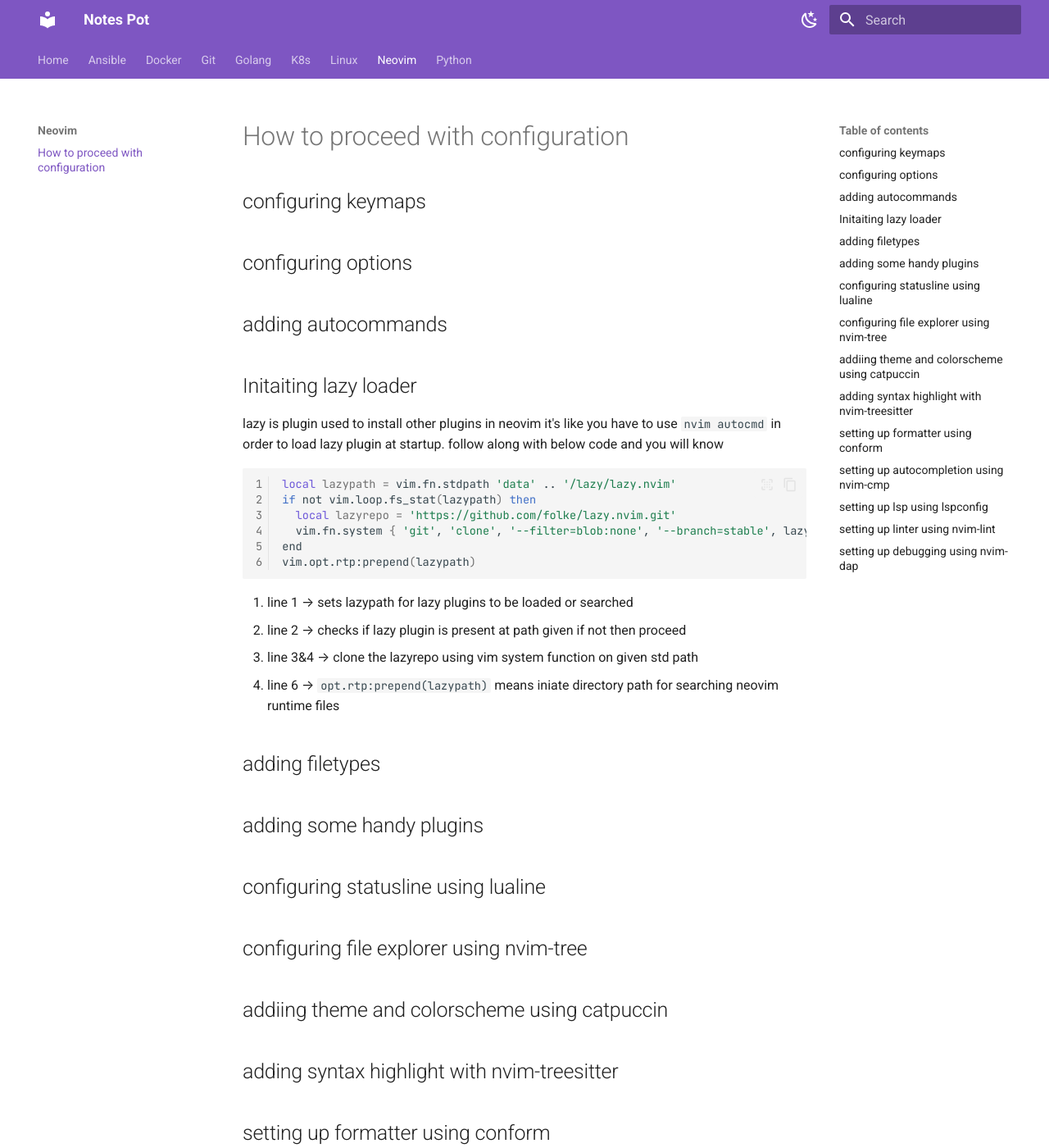
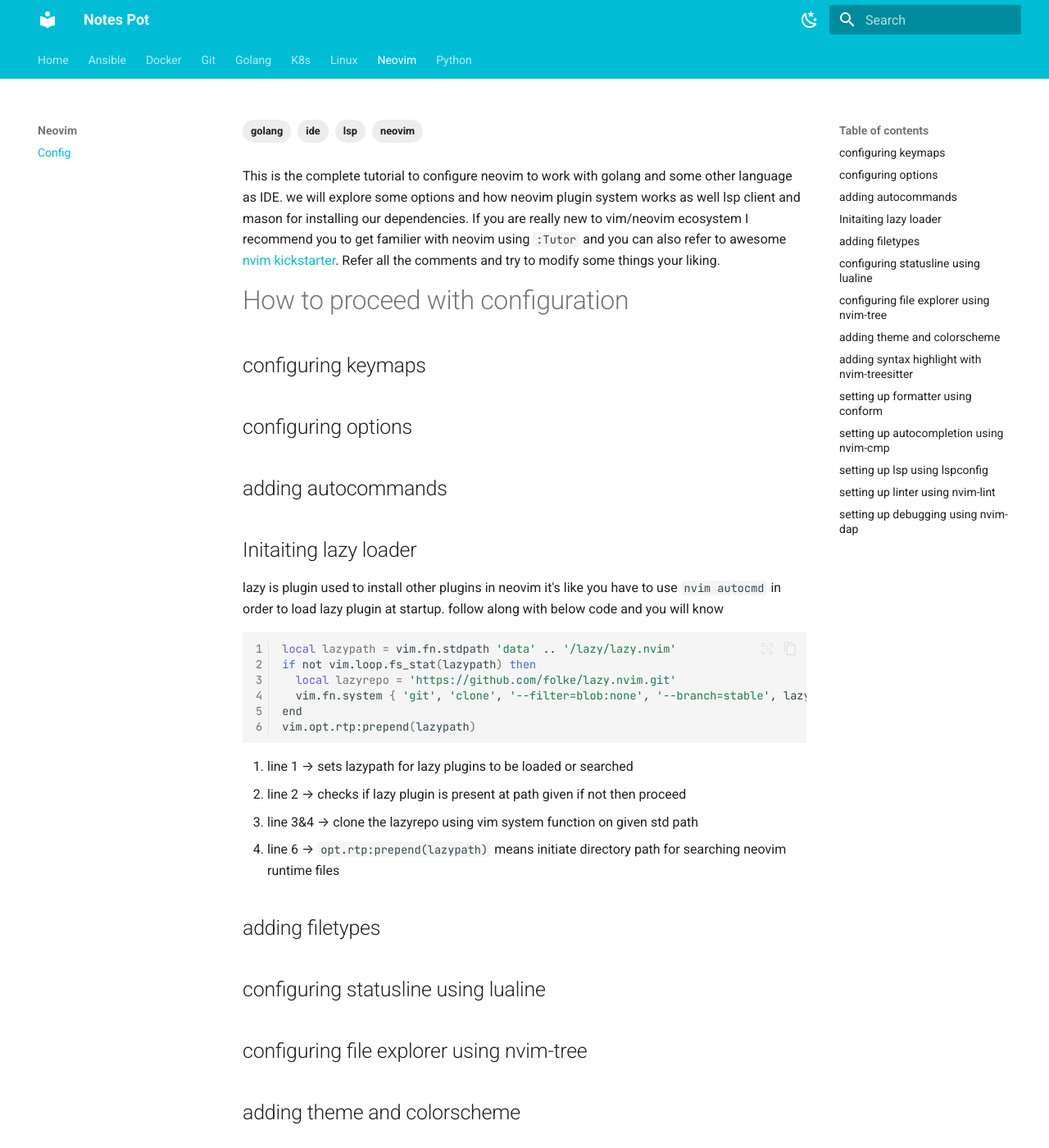
Before and after one commit to jayesh6297/knowledge-pot, an MkDocs documentation site: the page built from docs/Neovim/config.md, in a window 1280 px wide and 1400 px high. Shown: the whole window at 82% size. Built offline with MkDocs 1.6.1 and Material for MkDocs 9.7.7, drawn with Linux system fonts in a browser that asks for light colours.

Commit message:
changes of config

```diff
--- a/docs/Neovim/config.md
+++ b/docs/Neovim/config.md
@@ -1,3 +1,13 @@
+---
+tags:
+    - golang
+    - ide
+    - neovim
+    - lsp
+---
+
+This is the complete tutorial to configure neovim to work with golang and some other language as IDE. we will explore some options and how neovim plugin system works as well lsp client and mason for installing our dependencies. If you are really new to vim/neovim ecosystem I recommend you to get familier with neovim using `:Tutor` and you can also refer to awesome [nvim kickstarter](https://github.com/nvim-lua/kickstart.nvim). Refer all the comments and try to modify some things your liking.
+
 # How to proceed with configuration
 
 ## configuring keymaps
@@ -22,17 +32,15 @@
 1. line 1 &rarr; sets lazypath for lazy plugins to be loaded or searched
 2. line 2 &rarr; checks if lazy plugin is present at path given if not then proceed
 3. line 3&4 &rarr; clone the lazyrepo using vim system function on given std path
-4. line 6 &rarr; `opt.rtp:prepend(lazypath)` means iniate directory path for searching neovim runtime files
+4. line 6 &rarr; `opt.rtp:prepend(lazypath)` means initiate directory path for searching neovim runtime files
 
 ## adding filetypes
-
-## adding some handy plugins
 
 ## configuring statusline using lualine
 
 ## configuring file explorer using nvim-tree
 
-## addiing theme and colorscheme using catpuccin
+## adding theme and colorscheme
 
 ## adding syntax highlight with nvim-treesitter
 
--- a/mkdocs.yml
+++ b/mkdocs.yml
@@ -8,7 +8,7 @@
       toggle:
         icon: material/weather-night
         name: switch to dark mode
-      primary: deep purple
+      primary: cyan
       accent: cyan
 
     # palettle for dark mode
@@ -16,7 +16,7 @@
       toggle:
         icon: material/weather-sunny
         name: switch to light mode
-      primary: deep purple
+      primary: cyan
       accent: cyan
 
   # -- font settings --
@@ -71,7 +71,8 @@
 
 markdown_extensions:
   - markdown.extensions.toc:
-      slugify: !!python/object/apply:pymdownx.slugs.slugify {kwds: {case: lower}}
+      slugify:
+        !!python/object/apply:pymdownx.slugs.slugify { kwds: { case: lower } }
       permalink: "🔗"
   - pymdownx.highlight:
       use_pygments: true
@@ -108,9 +109,6 @@
   - pymdownx.keys
   - pymdownx.mark
   - pymdownx.tilde
-  # - pymdownx.escapeall:
-  #     hardbreak: True
-  #     nbsp: True
   - attr_list
   - sane_lists
   - md_in_html
```
Also changed, not shown: 1 other file.
